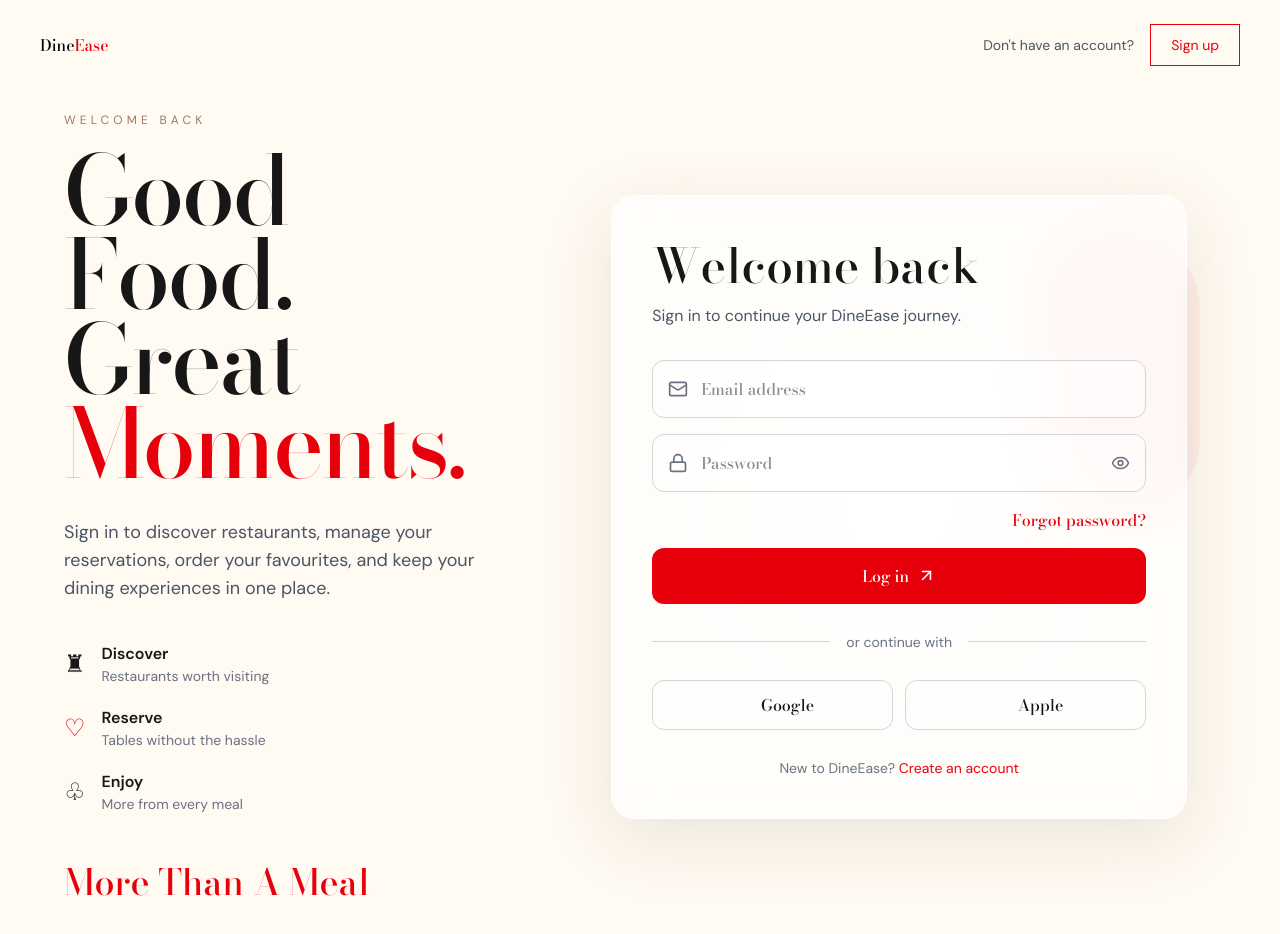
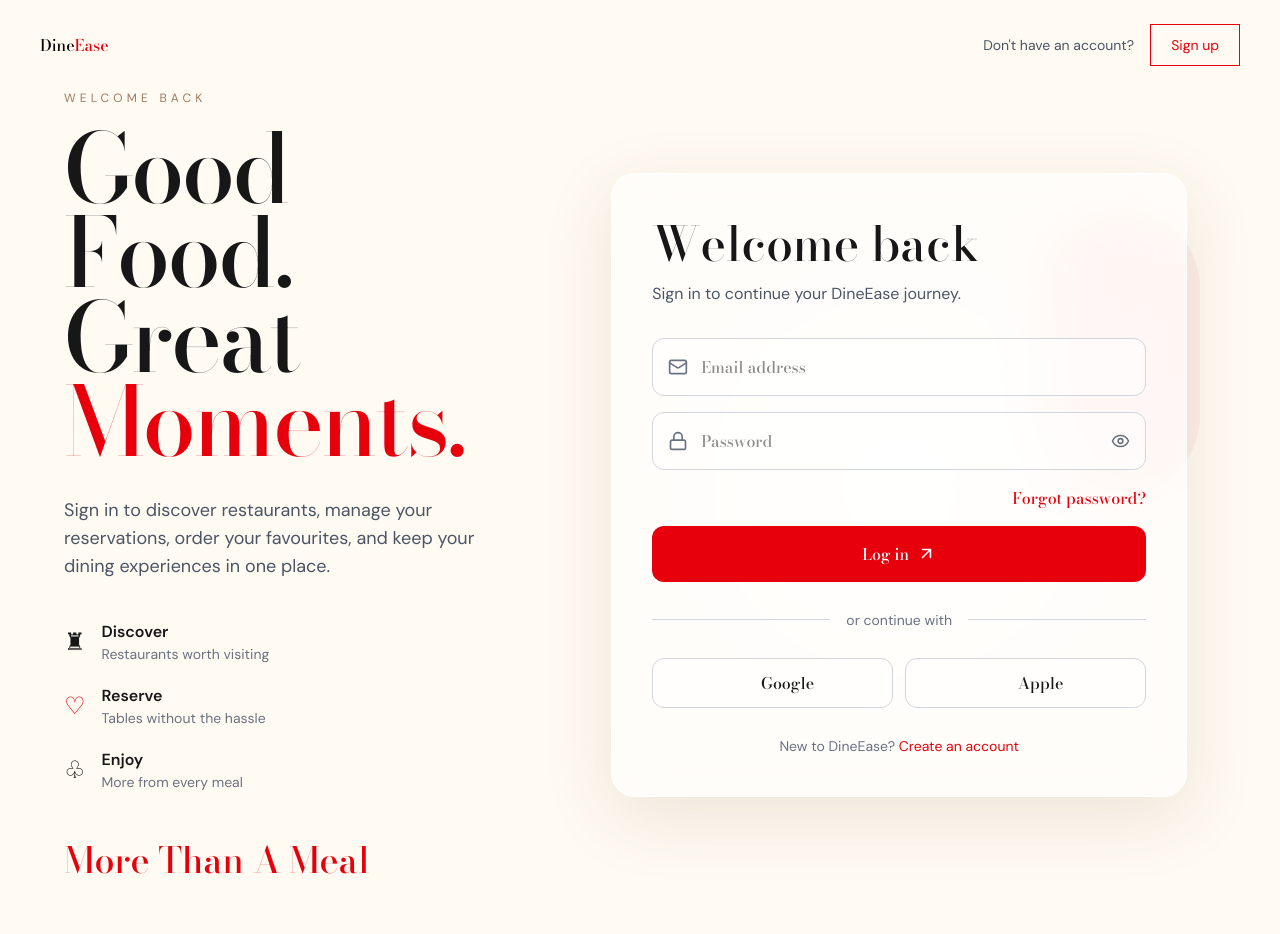
Before and after one commit to Dave-Dev1414/DineEase, a React (Vite) app in the folder frontend/: page /login in a window 1280 px wide. Shown: the top 934 px of the page. Built offline with nearby package versions, Linux system fonts and the light colour scheme; some icons are missing.

Commit message:
Fix login page header layout

```diff
--- a/frontend/src/pages/Login.jsx
+++ b/frontend/src/pages/Login.jsx
@@ -37,7 +37,7 @@
         onClose={() => setNotification("")}
       />
 
-      <header className="absolute top-0 left-0 w-full z-20 px-6 md:px-10 py-6 flex items-center justify-between">
+      <header className="relative w-full z-20 px-6 md:px-10 py-6 flex items-center justify-between">
         <button
           type="button"
           onClick={() => navigate("/")}
@@ -62,7 +62,7 @@
         </div>
       </header>
 
-      <section className="min-h-screen grid lg:grid-cols-[0.9fr_1.1fr] items-center px-6 md:px-10 lg:px-16 pt-28 pb-12">
+      <section className="min-h-[calc(100vh-88px)] grid lg:grid-cols-[0.9fr_1.1fr] items-center px-6 md:px-10 lg:px-16 pb-12">
 
         <div className="max-w-xl mx-auto lg:mx-0 w-full z-10">
 
```
